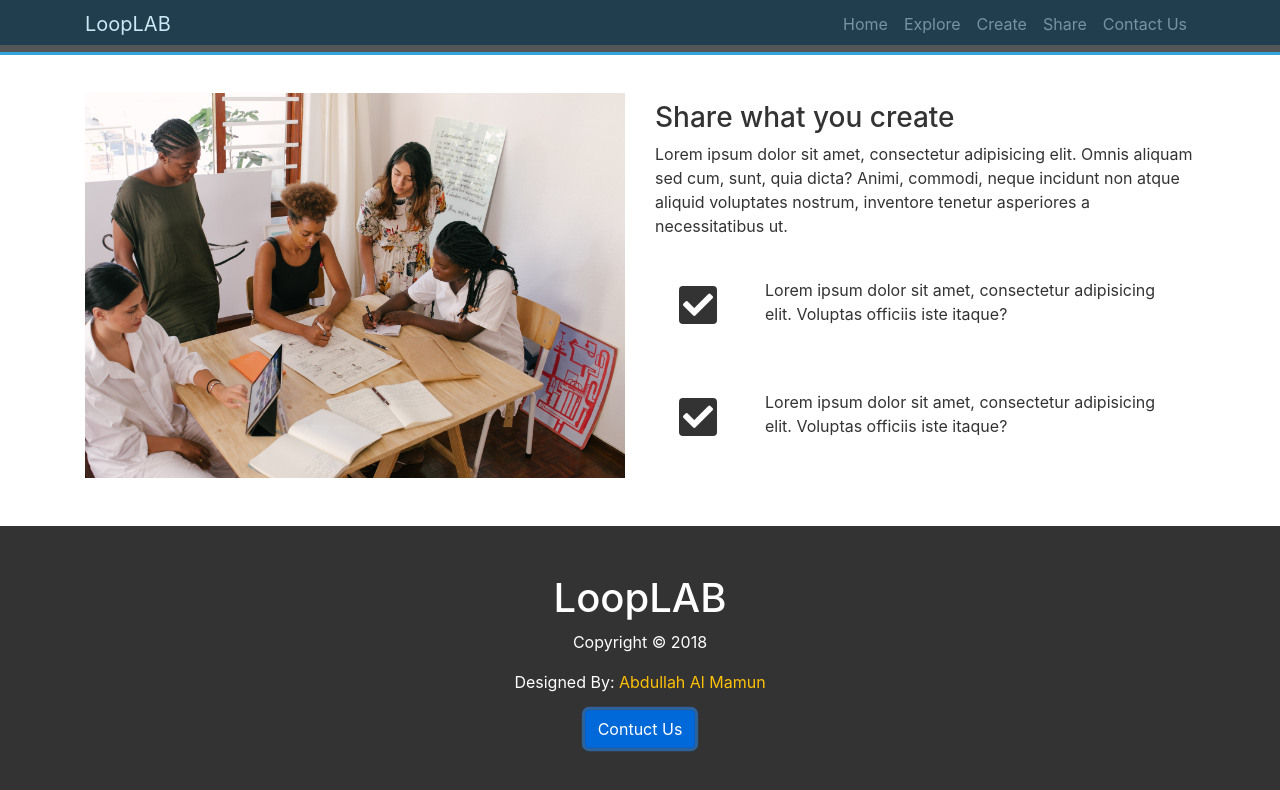
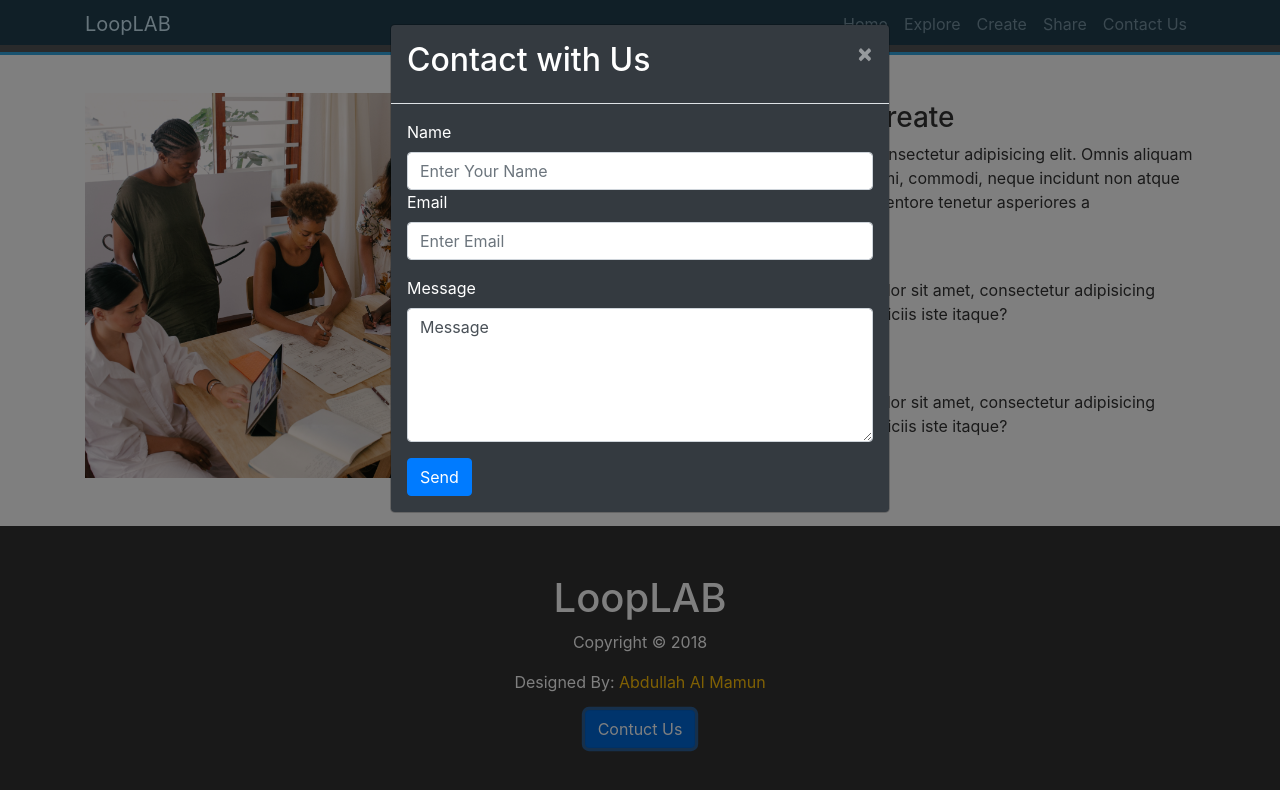
Before and after one commit to AbdullahAlMamun02/AbdullahAlMamun02.github.io, a plain HTML site: page index.html in a window 1280 px wide. Both pictures are taken after a click on the button "Contuct Us". Shown: the part 2542-3332 px from the top of the page. Drawn offline with nearby package versions, Linux system fonts and the light colour scheme; files that its build step writes are made by us from their sources.

Commit message:
Update index.html

```diff
--- a/index.html
+++ b/index.html
@@ -238,8 +238,40 @@
     <div>
       <p>Designed By: <a class="text-warning" href="https://www.fiverr.com/users/mamun02090/">Abdullah Al Mamun</a></p>
     </div>
-    <button class="btn btn-primary">Contuct Us</button>
+    <button class="btn btn-primary" data-toggle="modal" data-target="#contact">Contuct Us</button>
+
   </section>
+
+
+  <div class="modal" id="contact">
+    <div class="container ">
+      <div class="modal-dialog">
+        <div class="modal-content bg-dark ">
+          <div class="modal-header ">
+            <h2 class="text-center">Contact with Us</h2>
+            <button class="close text-light" data-dismiss="modal">&times;</button>
+          </div>
+          <div class="modal-body">
+            <div class="form-group">
+              <form action="">
+                <label for="name" class="text-left">Name</label>
+                <input type="text" id="name" class="form-control" name="Name" placeholder="Enter Your Name">
+                <label for="Email" class="text-left">Email</label>
+                <input type="text" id="Email" class="form-control" name="Email" placeholder="Enter Email">
+              </form>
+            </div>
+            <div class="form-group">
+              <label for="message" class="text-left">Message</label>
+              <textarea name="" id="message" cols="30" rows="5" class="form-control">Message</textarea>
+            </div>
+            <div>
+              <button type="submit" class="btn btn-primary" name="button">Send</button>
+            </div>
+          </div>
+        </div>
+      </div>
+    </div>
+  </div>
 
 
 
```
